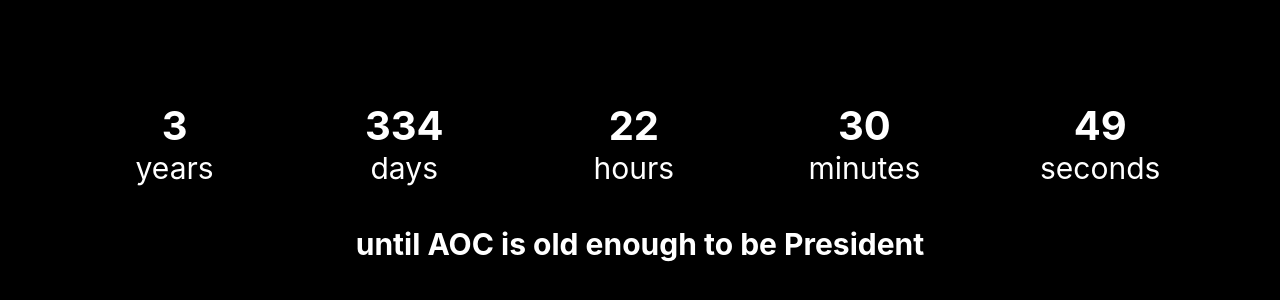
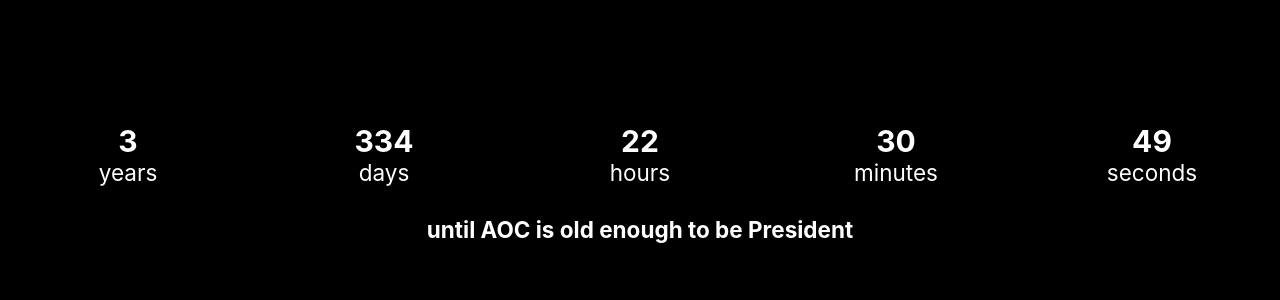
Before and after one commit to cartertoni/aoccountdown, a React (Create React App) app: page / in a window 1280 px wide. Shown: the part 214-514 px from the top of the page. Built offline with nearby package versions, Linux system fonts and the light colour scheme.

Commit message:
playing with spacing

```diff
--- a/src/App.css
+++ b/src/App.css
@@ -39,20 +39,21 @@
 
 .main {
   background-color: black;
-  font-size: 40px;
+  font-size: 30px;
   color: white;
 }
 
 .clock {
  display: flex;
  flex-flow: row wrap;
- justify-content: space-evenly;
+ justify-content: space-around;
+ gap: 40px 0px;
  align-content: flex-end;
  height: 50vh;
 }
 
 .clock-element {
-  min-width: 110px;
+  min-width: 100px;
   text-align: center;
 }
 
```
